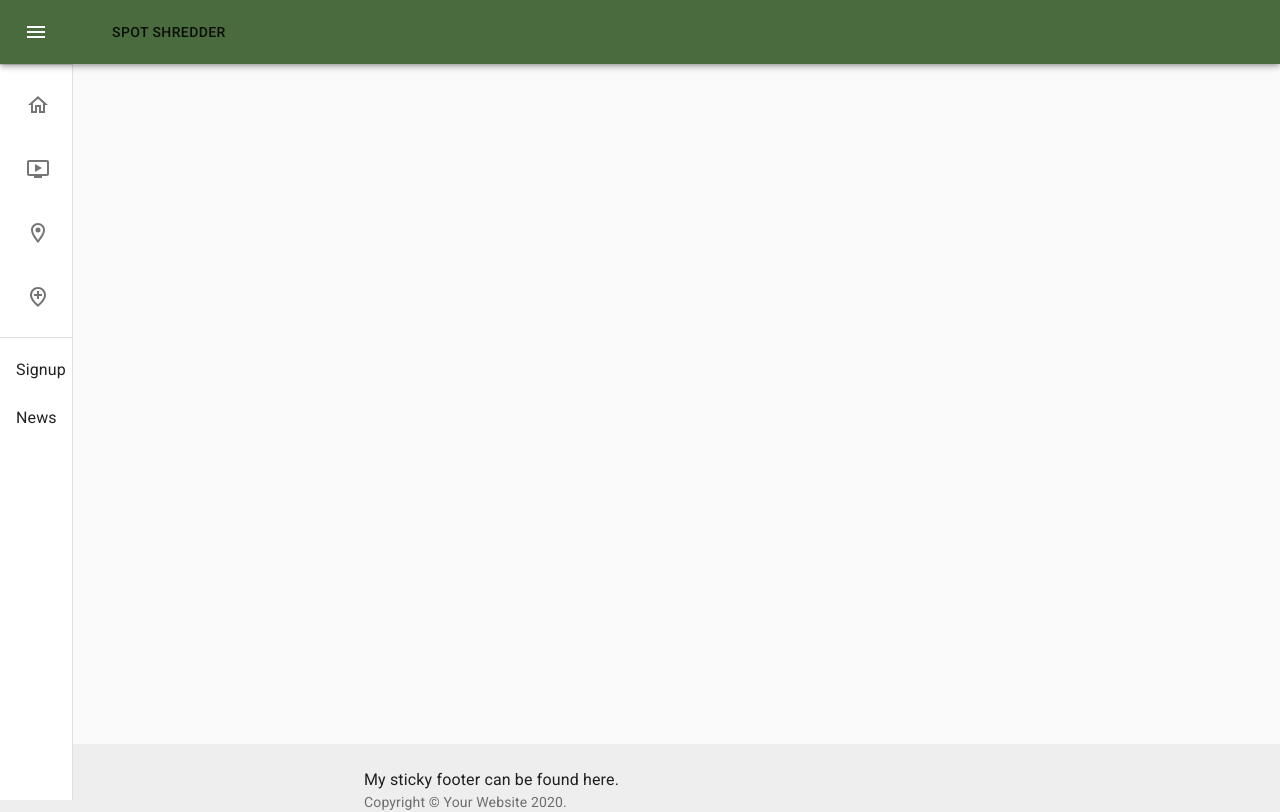
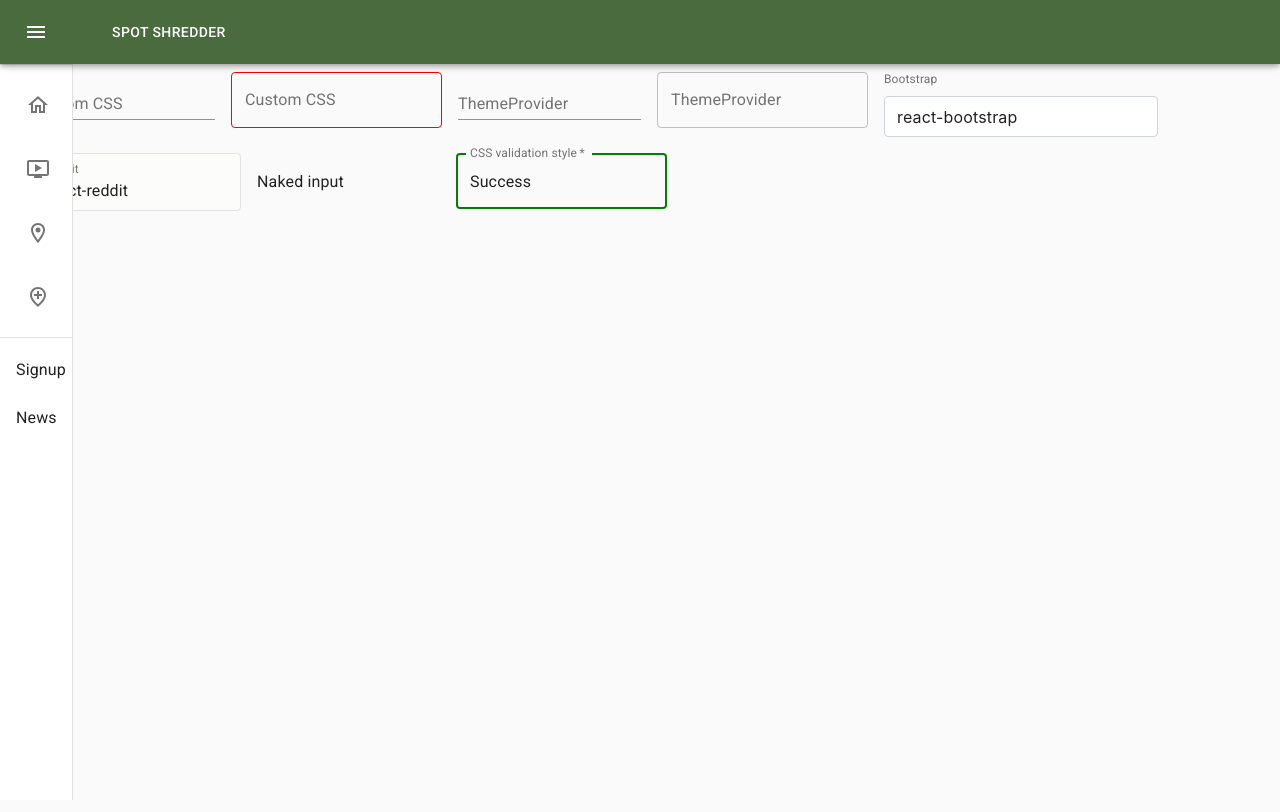
Before and after one commit to Davpcoded/skate-app, a React (Create React App) app in the folder client/: page /videos in a window 1280 px wide. Shown: the top 812 px of the page. Built offline with nearby package versions, Linux system fonts and the light colour scheme.

Commit message:
added textfield input as a component to be re used later in the app

```diff
--- /dev/null
+++ b/client/src/components/CssTextField/index.js
@@ -0,0 +1,26 @@
+import { withStyles } from "@material-ui/core/styles";
+import TextField from "@material-ui/core/TextField";
+
+const CssTextField = withStyles({
+  root: {
+    "& label.Mui-focused": {
+      color: "green",
+    },
+    "& .MuiInput-underline:after": {
+      borderBottomColor: "green",
+    },
+    "& .MuiOutlinedInput-root": {
+      "& fieldset": {
+        borderColor: "red",
+      },
+      "&:hover fieldset": {
+        borderColor: "yellow",
+      },
+      "&.Mui-focused fieldset": {
+        borderColor: "green",
+      },
+    },
+  },
+})(TextField);
+
+export default CssTextField;
--- a/client/src/components/Nav/index.js
+++ b/client/src/components/Nav/index.js
@@ -111,7 +111,6 @@ export default function MiniDrawer() {
 
   return (
     <div className={classes.root}>
-      <Container>
       <CssBaseline />
       <AppBar
         position="fixed"
@@ -131,7 +130,7 @@ export default function MiniDrawer() {
           >
             <MenuIcon />
           </IconButton>
-            <Button href="/" variant="h6" noWrap>
+          <Button color="inherit" href="/" variant="h6" noWrap>
             Spot Shredder
           </Button>
         </Toolbar>
@@ -207,7 +206,6 @@ export default function MiniDrawer() {
           </ListItemLink>
         </List>
       </Drawer>
-      </Container>
     </div>
   );
 }
--- a/client/src/pages/Home.js
+++ b/client/src/pages/Home.js
@@ -15,6 +15,7 @@ import Box from "@material-ui/core/Box";
 import LockOutlinedIcon from "@material-ui/icons/LockOutlined";
 import Axios from "axios";
 import { useHistory } from "react-router-dom";
+import CssTextField from "../components/CssTextField";
 
 function Copyright() {
   return (
@@ -32,6 +33,7 @@ function Copyright() {
 const useStyles = makeStyles((theme) => ({
   root: {
     height: "100vh",
+    marginTop: "64px",
   },
   image: {
     backgroundImage:
@@ -97,9 +99,9 @@ export default function SignInSide() {
           <Typography component="h1" variant="h5">
             Sign in
           </Typography>
+
           <form className={classes.form} noValidate>
-            <TextField
-              variant="outlined"
+            <CssTextField
               margin="normal"
               required
               fullWidth
@@ -110,8 +112,7 @@ export default function SignInSide() {
               autoFocus
               onChange={(e) => setLoginEmail(e.target.value)}
             />
-            <TextField
-              variant="outlined"
+            <CssTextField
               margin="normal"
               required
               fullWidth
--- a/client/src/pages/ShareSpot.js
+++ b/client/src/pages/ShareSpot.js
@@ -36,7 +36,7 @@ const center = {
 
 export default function ShareSpot() {
   const { isLoaded, loadError } = useLoadScript({
-    googleMapsApiKey: process.env.REACT_APP_GOOGLE_MAPS_API_KEY,
+    googleMapsApiKey: "AIzaSyD7hLiEOK8m_BNgDU1eQHjAQYhn4D-V1_M",
     libraries,
   });
   const [markers, setMarkers] = React.useState([]);
--- a/client/src/pages/Spots.js
+++ b/client/src/pages/Spots.js
@@ -35,7 +35,7 @@ const center = {
 
 export default function Spots() {
   const { isLoaded, loadError } = useLoadScript({
-    googleMapsApiKey: process.env.REACT_APP_GOOGLE_MAPS_API_KEY,
+    googleMapsApiKey: "AIzaSyD7hLiEOK8m_BNgDU1eQHjAQYhn4D-V1_M",
   });
 
   const [spots, setSpots] = React.useState([]);
--- a/client/src/pages/Videos.js
+++ b/client/src/pages/Videos.js
@@ -1,13 +1,174 @@
 import React from "react";
-/* import ReactDOM from "react-dom"; */
-import Button from "@material-ui/core/Button";
+import {
+  fade,
+  ThemeProvider,
+  withStyles,
+  makeStyles,
+  createMuiTheme,
+} from "@material-ui/core/styles";
+import InputBase from "@material-ui/core/InputBase";
+import InputLabel from "@material-ui/core/InputLabel";
+import TextField from "@material-ui/core/TextField";
+import FormControl from "@material-ui/core/FormControl";
+import { green } from "@material-ui/core/colors";
+import { Container } from "@material-ui/core";
+import CssTextField from "../components/CssTextField";
 
-function Videos() {
+const BootstrapInput = withStyles((theme) => ({
+  root: {
+    "label + &": {
+      marginTop: theme.spacing(3),
+    },
+  },
+  input: {
+    borderRadius: 4,
+    position: "relative",
+    backgroundColor: theme.palette.common.white,
+    border: "1px solid #ced4da",
+    fontSize: 16,
+    width: "auto",
+    padding: "10px 12px",
+    transition: theme.transitions.create(["border-color", "box-shadow"]),
+    // Use the system font instead of the default Roboto font.
+    fontFamily: [
+      "-apple-system",
+      "BlinkMacSystemFont",
+      '"Segoe UI"',
+      "Roboto",
+      '"Helvetica Neue"',
+      "Arial",
+      "sans-serif",
+      '"Apple Color Emoji"',
+      '"Segoe UI Emoji"',
+      '"Segoe UI Symbol"',
+    ].join(","),
+    "&:focus": {
+      boxShadow: `${fade(theme.palette.primary.main, 0.25)} 0 0 0 0.2rem`,
+      borderColor: theme.palette.primary.main,
+    },
+  },
+}))(InputBase);
+
+const useStylesReddit = makeStyles((theme) => ({
+  root: {
+    border: "1px solid #e2e2e1",
+    overflow: "hidden",
+    borderRadius: 4,
+    backgroundColor: "#fcfcfb",
+    transition: theme.transitions.create(["border-color", "box-shadow"]),
+    "&:hover": {
+      backgroundColor: "#fff",
+    },
+    "&$focused": {
+      backgroundColor: "#fff",
+      boxShadow: `${fade(theme.palette.primary.main, 0.25)} 0 0 0 2px`,
+      borderColor: theme.palette.primary.main,
+    },
+  },
+  focused: {},
+}));
+
+function RedditTextField(props) {
+  const classes = useStylesReddit();
+
   return (
-    <Button variant="contained" color="primary">
-      videos
-    </Button>
+    <TextField InputProps={{ classes, disableUnderline: true }} {...props} />
   );
 }
 
-export default Videos;
+const useStyles = makeStyles((theme) => ({
+  root: {
+    display: "flex",
+    flexWrap: "wrap",
+  },
+  margin: {
+    margin: theme.spacing(1),
+  },
+  marginTop: {
+    marginTop: "64px",
+  },
+}));
+
+const ValidationTextField = withStyles({
+  root: {
+    "& input:valid + fieldset": {
+      borderColor: "green",
+      borderWidth: 2,
+    },
+    "& input:invalid + fieldset": {
+      borderColor: "red",
+      borderWidth: 2,
+    },
+    "& input:valid:focus + fieldset": {
+      borderLeftWidth: 6,
+      padding: "4px !important", // override inline-style
+    },
+  },
+})(TextField);
+
+const theme = createMuiTheme({
+  palette: {
+    primary: green,
+  },
+});
+
+export default function Videos() {
+  const classes = useStyles();
+
+  return (
+    <Container className={classes.marginTop}>
+      <form className={classes.root} noValidate>
+        <CssTextField
+          className={classes.margin}
+          id="custom-css-standard-input"
+          label="Custom CSS"
+        />
+        <CssTextField
+          className={classes.margin}
+          label="Custom CSS"
+          variant="outlined"
+          id="custom-css-outlined-input"
+        />
+        <ThemeProvider theme={theme}>
+          <TextField
+            className={classes.margin}
+            label="ThemeProvider"
+            id="mui-theme-provider-standard-input"
+          />
+          <TextField
+            className={classes.margin}
+            label="ThemeProvider"
+            variant="outlined"
+            id="mui-theme-provider-outlined-input"
+          />
+        </ThemeProvider>
+        <FormControl className={classes.margin}>
+          <InputLabel shrink htmlFor="bootstrap-input">
+            Bootstrap
+          </InputLabel>
+          <BootstrapInput defaultValue="react-bootstrap" id="bootstrap-input" />
+        </FormControl>
+        <RedditTextField
+          label="Reddit"
+          className={classes.margin}
+          defaultValue="react-reddit"
+          variant="filled"
+          id="reddit-input"
+        />
+        <InputBase
+          className={classes.margin}
+          defaultValue="Naked input"
+          inputProps={{ "aria-label": "naked" }}
+        />
+        <ValidationTextField
+          className={classes.margin}
+          label="CSS validation style"
+          required
+          variant="outlined"
+          defaultValue="Success"
+          id="validation-outlined-input"
+        />
+      </form>
+    </Container>
+  );
+}
```
Lines whose indentation alone changed are shown as unchanged.
